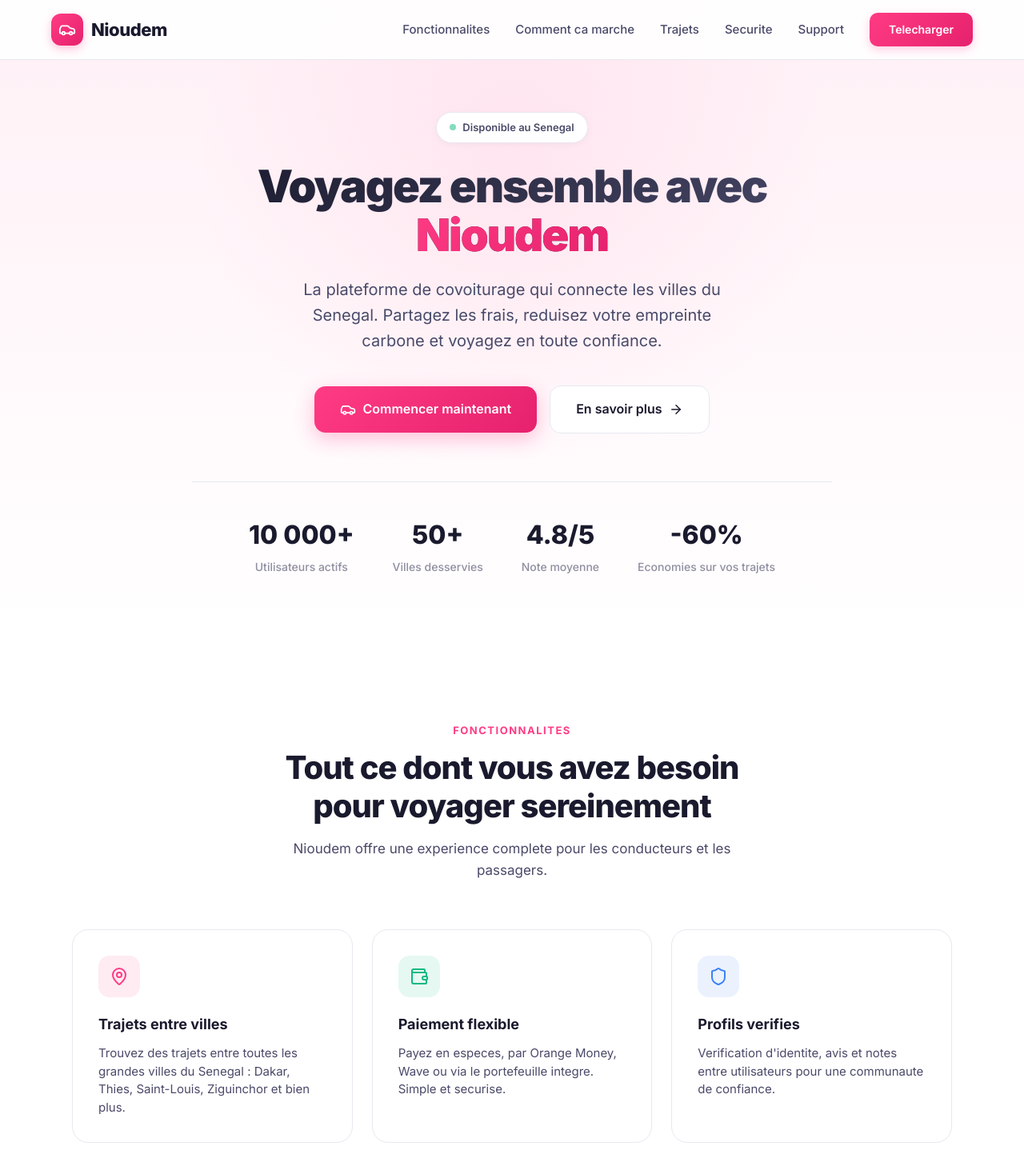
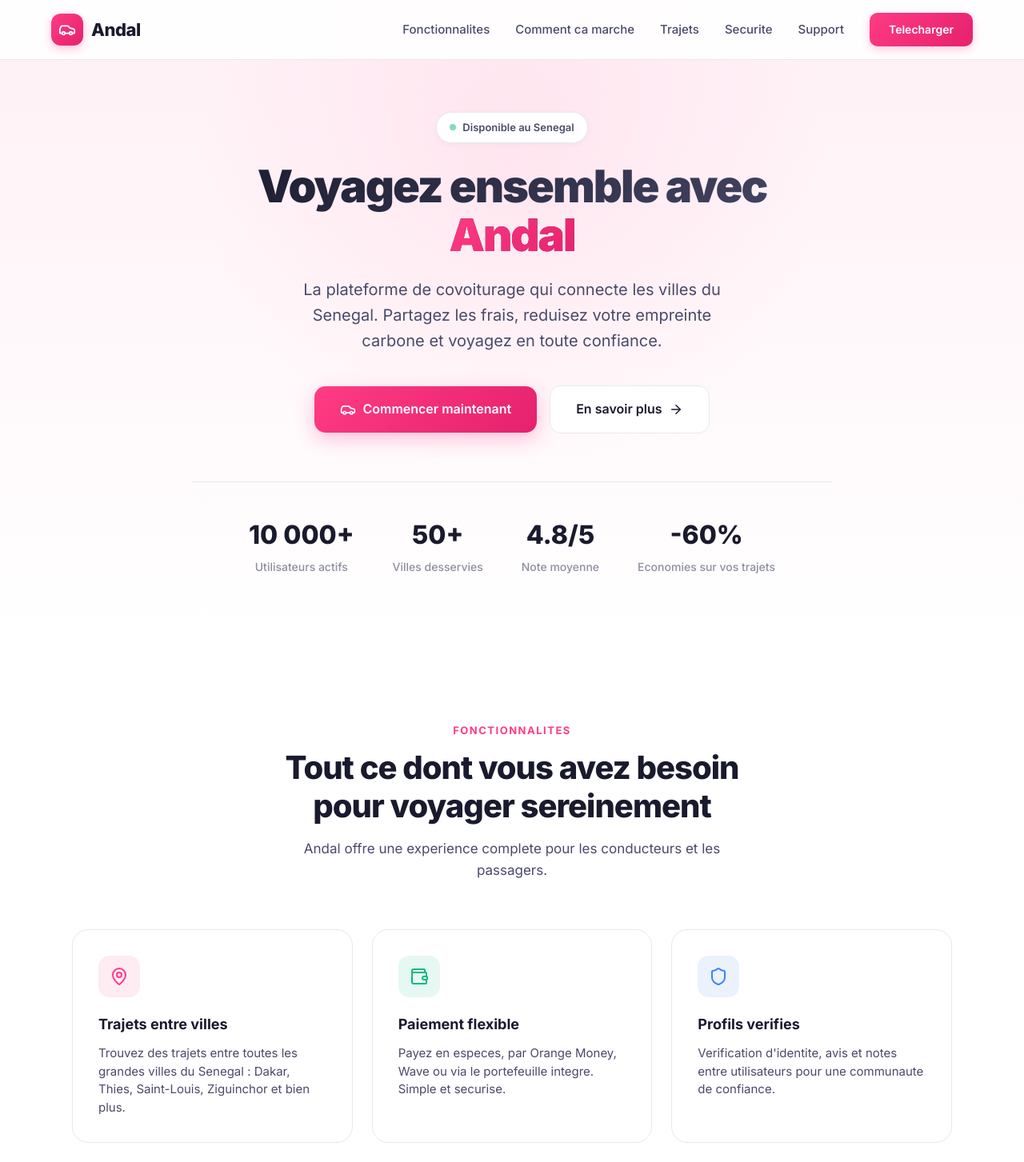
Before and after one commit to yonamtransport-tech/Yonam_Site, a React (Vite) app: page / in a window 1280 px wide. Shown: the top 1453 px of the page at 80% size. Built offline with nearby package versions, Linux system fonts and the light colour scheme.

Commit message:
Update company name from Nioudem to Andal

```diff
--- a/src/App.tsx
+++ b/src/App.tsx
@@ -1,7 +1,7 @@
 import { useState, useEffect } from 'react'
 import { Car, MapPin, Shield, Users, Wallet, Star, ArrowRight, Menu, X, CircleCheck as CheckCircle, Phone, MessageCircle, Clock, Navigation, Heart, Mail, Send } from 'lucide-react'
 
-const SUPPORT_EMAIL = 'support@nioudem.sn'
+const SUPPORT_EMAIL = 'support@andal.sn'
 const WHATSAPP_NUMBER = '221XXXXXXXXX' // Remplacer par votre numero WhatsApp (format international sans +)
 
 function App() {
@@ -22,14 +22,14 @@ function App() {
     const body = encodeURIComponent(
       `Nom: ${name}\nEmail: ${email}\n\n${message}`
     )
-    const mailtoUrl = `mailto:${SUPPORT_EMAIL}?subject=${encodeURIComponent(subject || 'Demande de support - Nioudem')}&body=${body}`
+    const mailtoUrl = `mailto:${SUPPORT_EMAIL}?subject=${encodeURIComponent(subject || 'Demande de support - Andal')}&body=${body}`
     window.location.href = mailtoUrl
     setFormSent(true)
     setTimeout(() => setFormSent(false), 5000)
   }
 
   function handleWhatsApp() {
-    const text = encodeURIComponent('Bonjour, j\'ai besoin d\'aide avec Nioudem.')
+    const text = encodeURIComponent('Bonjour, j\'ai besoin d\'aide avec Andal.')
     window.open(`https://wa.me/${WHATSAPP_NUMBER}?text=${text}`, '_blank')
   }
 
@@ -42,7 +42,7 @@ function App() {
             <div className="logo-icon">
               <Car size={22} color="#fff" />
             </div>
-            <span className="logo-text">Nioudem</span>
+            <span className="logo-text">Andal</span>
           </div>
 
           <nav className={`nav-links ${menuOpen ? 'open' : ''}`}>
@@ -68,7 +68,7 @@ function App() {
             Disponible au Senegal
           </div>
           <h1>
-            Voyagez ensemble avec <span className="highlight">Nioudem</span>
+            Voyagez ensemble avec <span className="highlight">Andal</span>
           </h1>
           <p className="hero-subtitle">
             La plateforme de covoiturage qui connecte les villes du Senegal.
@@ -112,7 +112,7 @@ function App() {
           <span className="section-tag">Fonctionnalites</span>
           <h2 className="section-title">Tout ce dont vous avez besoin pour voyager sereinement</h2>
           <p className="section-desc">
-            Nioudem offre une experience complete pour les conducteurs et les passagers.
+            Andal offre une experience complete pour les conducteurs et les passagers.
           </p>
         </div>
 
@@ -222,7 +222,7 @@ function App() {
           <span className="section-tag">Trajets populaires</span>
           <h2 className="section-title">Les routes les plus empruntees</h2>
           <p className="section-desc">
-            Decouvrez les trajets les plus demandes par la communaute Nioudem.
+            Decouvrez les trajets les plus demandes par la communaute Andal.
           </p>
         </div>
 
@@ -256,7 +256,7 @@ function App() {
           <span className="section-tag">Securite</span>
           <h2 className="section-title">Votre securite, notre priorite</h2>
           <p className="section-desc">
-            Nioudem met en place des mesures concretes pour assurer des trajets en toute confiance.
+            Andal met en place des mesures concretes pour assurer des trajets en toute confiance.
           </p>
         </div>
 
@@ -426,7 +426,7 @@ function App() {
       {/* CTA */}
       <section className="cta" id="download">
         <div className="cta-card">
-          <h2>Pret a voyager avec Nioudem ?</h2>
+          <h2>Pret a voyager avec Andal ?</h2>
           <p>
             Rejoignez des milliers de voyageurs qui partagent deja leurs trajets au Senegal.
           </p>
@@ -446,7 +446,7 @@ function App() {
                 <div className="logo-icon">
                   <Car size={20} color="#fff" />
                 </div>
-                <span className="logo-text" style={{ color: '#fff' }}>Nioudem</span>
+                <span className="logo-text" style={{ color: '#fff' }}>Andal</span>
               </div>
               <p>
                 La plateforme de covoiturage qui connecte les villes du Senegal. Voyagez ensemble, partagez les frais.
@@ -498,7 +498,7 @@ function App() {
           </div>
 
           <div className="footer-bottom">
-            <p>2026 Nioudem. Tous droits reserves.</p>
+            <p>2026 Andal. Tous droits reserves.</p>
             <div className="footer-socials">
               <a href="#" className="footer-social">
                 <Heart size={16} />
```
